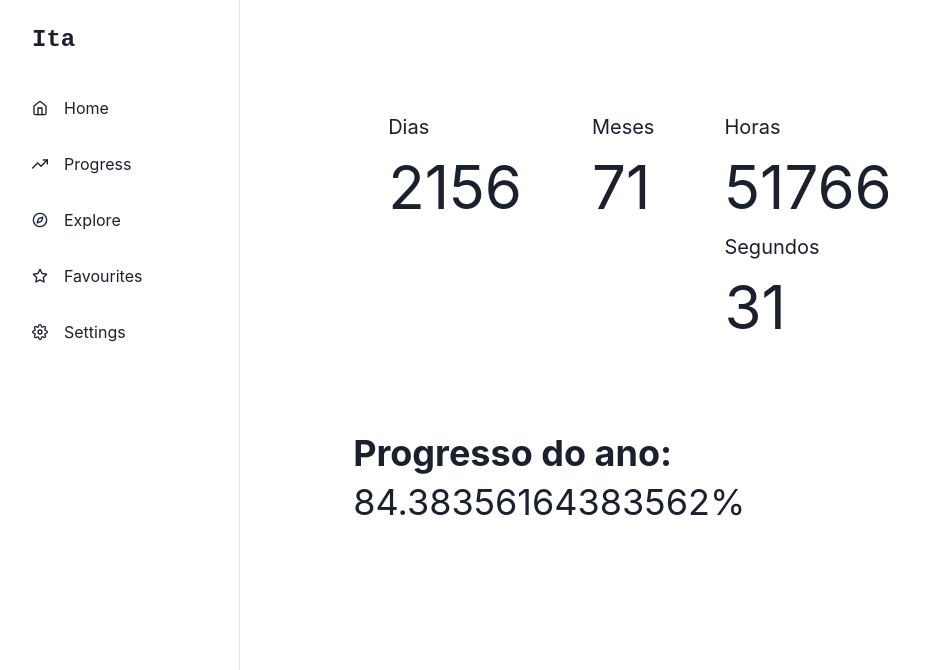
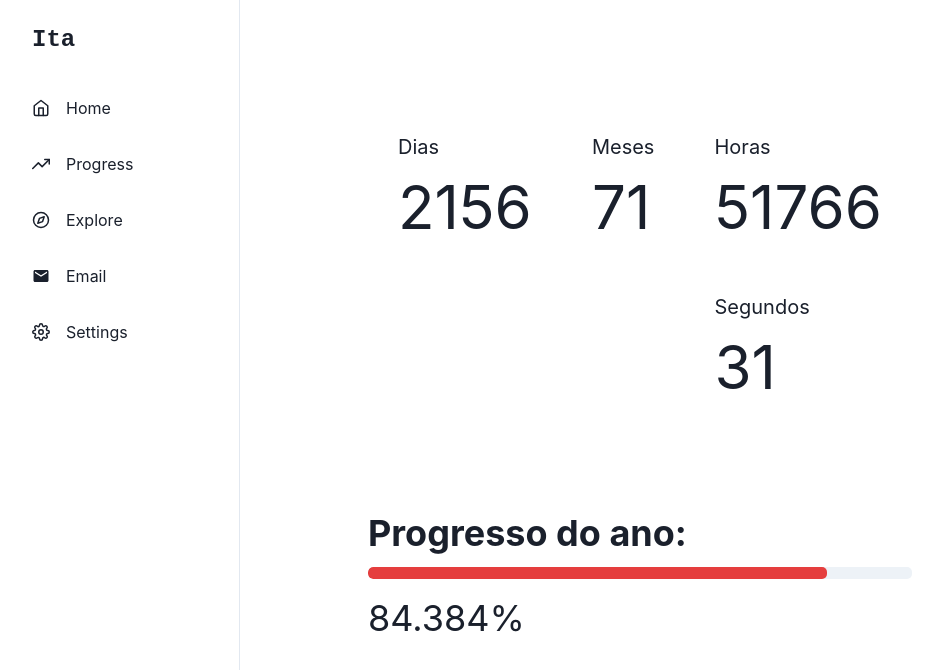
Before and after one commit to BORRAACH/ITA, a React (Vite) app: page / in a window 1280 px wide. Shown: the top 670 px of the page, without its empty margins (0-943 px from the left). Built offline with nearby package versions, Linux system fonts and the light colour scheme.

Commit message:
- adição de uma barra de progresso em progresso do ano - remoção de casas decimais do valor do progresso do ano

```diff
--- a/src/components/Header/Sidebar.jsx
+++ b/src/components/Header/Sidebar.jsx
@@ -1,4 +1,3 @@
-"use client";
 import {
   Box,
   CloseButton,
@@ -16,16 +15,17 @@ import {
   FiHome,
   FiMenu,
   FiSettings,
-  FiStar,
   FiTrendingUp,
 } from "react-icons/fi";
+import { MdEmail } from "react-icons/md";
+import { Link } from "react-router-dom";
 
 const LinkItems = [
-  { name: "Home", icon: FiHome },
-  { name: "Progress", icon: FiTrendingUp },
-  { name: "Explore", icon: FiCompass },
-  { name: "Favourites", icon: FiStar },
-  { name: "Settings", icon: FiSettings },
+  { name: "Home", icon: FiHome, link: "#" },
+  { name: "Progress", icon: FiTrendingUp, link: "#" },
+  { name: "Explore", icon: FiCompass, link: "#" },
+  { name: "Email", icon: MdEmail, link: "/email" },
+  { name: "Settings", icon: FiSettings, link: "#" },
 ];
 
 function SidebarContent({ onClose, ...rest }) {
@@ -45,9 +45,9 @@ function SidebarContent({ onClose, ...rest }) {
         </Text>
         <CloseButton display={{ base: "flex", md: "none" }} onClick={onClose} />
       </Flex>
-      {LinkItems.map((link) => (
-        <NavItem key={link.name} icon={link.icon}>
-          {link.name}
+      {LinkItems.map((item) => (
+        <NavItem key={item.name} icon={item.icon}>
+          <Link to={item.link}>{item.name}</Link>
         </NavItem>
       ))}
     </Box>
@@ -78,7 +78,7 @@ function NavItem({ icon, children, ...rest }) {
         {icon && (
           <Icon
             mr="4"
-            fontSize="16"
+            fontSize="18"
             _groupHover={{
               color: "white",
             }}
--- a/src/components/calculate/Days.jsx
+++ b/src/components/calculate/Days.jsx
@@ -1,7 +1,7 @@
 import { Box, Text } from "@chakra-ui/react";
 import { useEffect, useState } from "react";
 
-const Days = function () {
+export default function Days({ p, BorderRadius }) {
   const [daysRemaining, setDaysRemaining] = useState(null);
 
   useEffect(() => {
@@ -24,7 +24,7 @@ const Days = function () {
   }, []);
 
   return (
-    <Box className="Days">
+    <Box className="Days" p={p} BorderRadius={BorderRadius}>
       {daysRemaining !== null && (
         <>
           <Text fontSize={"xl"}>Dias</Text>
@@ -33,6 +33,4 @@ const Days = function () {
       )}
     </Box>
   );
-};
-
-export default Days;
+}
--- a/src/components/calculate/Months.jsx
+++ b/src/components/calculate/Months.jsx
@@ -1,7 +1,7 @@
 import { useState, useEffect } from "react";
 import { Box, Text } from "@chakra-ui/react";
 
-const Months = () => {
+const Months = ({ p, borderRadius }) => {
   const [monthsRemaining, setMonthsRemaining] = useState(null);
 
   useEffect(() => {
@@ -18,7 +18,7 @@ const Months = () => {
   }, []);
 
   return (
-    <Box className="Months">
+    <Box className="Months" borderRadius={borderRadius} p={5}>
       {monthsRemaining !== null && (
         <>
           <Text fontSize={"xl"}>Meses</Text>
--- a/src/components/calculate/Time.jsx
+++ b/src/components/calculate/Time.jsx
@@ -1,7 +1,7 @@
 import { useState, useEffect } from "react";
 import { Box, Text } from "@chakra-ui/react";
 
-const Time = () => {
+const Time = (p, BorderRadius) => {
   const [hoursRemaining, setHoursRemaining] = useState(null);
   const [secondsRemaining, setSecondsRemaining] = useState(null);
 
@@ -22,14 +22,18 @@ const Time = () => {
   }, []);
 
   return (
-    <Box className="Time">
+    <Box className="Time" p={p} BorderRadius={BorderRadius}>
       {hoursRemaining !== null && secondsRemaining !== null && (
         <>
-          <Text fontSize={"xl"}>Horas</Text>
-          <Text fontSize={"6xl"}> {hoursRemaining}</Text>
+          <Box p={5}>
+            <Text fontSize={"xl"}>Horas</Text>
+            <Text fontSize={"6xl"}> {hoursRemaining}</Text>
+          </Box>
 
-          <Text fontSize={"xl"}>Segundos</Text>
-          <Text fontSize={"6xl"}>{secondsRemaining}</Text>
+          <Box p={5}>
+            <Text fontSize={"xl"}>Segundos</Text>
+            <Text fontSize={"6xl"}>{secondsRemaining}</Text>
+          </Box>
         </>
       )}
     </Box>
--- a/src/components/actualyYear/percent.jsx
+++ b/src/components/calculate/percent.jsx
@@ -1,4 +1,4 @@
-import { Box, Heading, Text } from "@chakra-ui/react";
+import { Box, Heading, Progress, Stack, Text } from "@chakra-ui/react";
 import { useEffect, useState } from "react";
 
 const calculate = () => {
@@ -17,13 +17,15 @@ export default function Percent() {
   const [value, setValue] = useState(null);
 
   useEffect(() => {
-    setValue(calculate);
+    const calculatedValue = calculate();
+    setValue(calculatedValue.toFixed(3));
   }, []);
 
   return (
-    <Box>
+    <Stack gap={3}>
       <Heading>Progresso do ano: </Heading>
+      <Progress value={value} size="md" borderRadius={5} colorScheme="red" />
       {value && <Text fontSize={"4xl"}>{value}%</Text>}
-    </Box>
+    </Stack>
   );
 }
--- /dev/null
+++ b/src/pages/Email/Email.jsx
@@ -0,0 +1,3 @@
+export default function Email() {
+  return <h1>Ola email</h1>;
+}
--- a/src/pages/home/Home.jsx
+++ b/src/pages/home/Home.jsx
@@ -1,7 +1,7 @@
 import Sidebar from "src/components/Header/Sidebar.jsx";
 import { Box, Container, Flex, Stack } from "@chakra-ui/react";
 import { AnimatePresence, motion } from "framer-motion";
-import Percent from "src/components/actualyYear/percent";
+import Percent from "src/components/calculate/percent";
 import Days from "src/components/calculate/Days";
 import Months from "src/components/calculate/Months";
 import Time from "src/components/calculate/Time";
@@ -11,6 +11,7 @@ function TimeData() {
     <AnimatePresence>
       <Container
         pt={20}
+        maxW={"xl"}
         as={motion.div}
         initial={{ opacity: 0, y: -10 }}
         animate={{ opacity: 1, y: 0 }}
@@ -19,7 +20,7 @@ function TimeData() {
       >
         <Stack spacing={20}>
           <Flex className="Information-time" justifyContent={"space-around"}>
-            <Days />
+            <Days p={5} BorderRadius={"md"} />
             <Months />
             <Time />
           </Flex>
--- a/src/routes/Routes.jsx
+++ b/src/routes/Routes.jsx
@@ -1,10 +1,12 @@
 import { Route, Routes } from "react-router-dom";
 import Home from "src/pages/home/Home.jsx";
+import Email from "src/pages/Email/Email";
 
 export default function RoutesComponent() {
   return (
     <Routes>
       <Route path="/" element={<Home />} />
+      <Route path="/email" element={Email} />
     </Routes>
   );
 }
```
